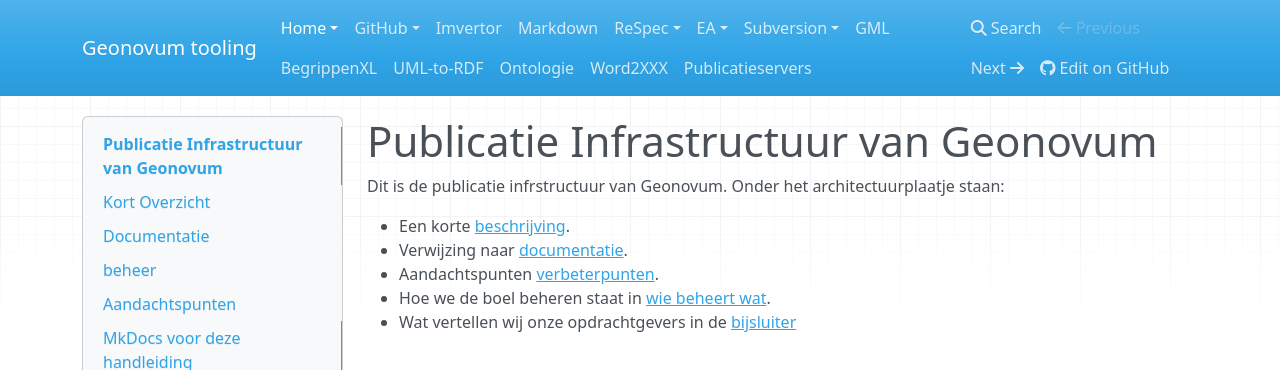
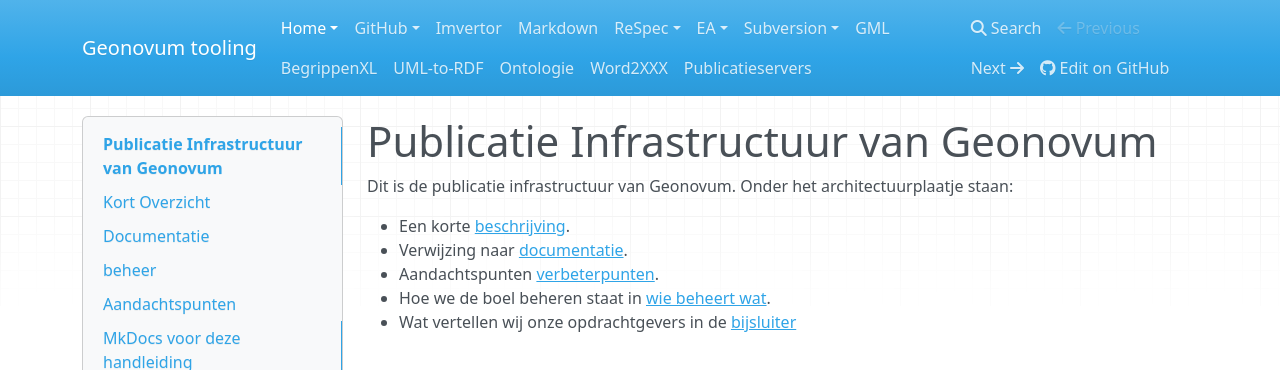
Before and after one commit to Geonovum/handleiding-tooling, an MkDocs documentation site: the page built from docs/index.md, in a window 1280 px wide and 900 px high. Shown: the top 370 px of the window. Built offline with MkDocs 1.6.1, drawn with Linux system fonts in a browser that asks for light colours; nearby versions of some CDN libraries.

```diff
--- a/docs/index.md
+++ b/docs/index.md
@@ -1,6 +1,6 @@
 # Publicatie Infrastructuur van Geonovum
 
-Dit is de publicatie infrstructuur van Geonovum. Onder het architectuurplaatje staan:
+Dit is de publicatie infrastructuur van Geonovum. Onder het architectuurplaatje staan:
 
 - Een korte [beschrijving](#kort-overzicht).
 - Verwijzing naar [documentatie](#documentatie).
@@ -10,6 +10,8 @@
 
 
 ![publicatie infrastructuur](media/PublicatieInfrastructuurGeonovum.drawio.svg)
+
+
 
 ## Kort Overzicht
 
```
Also changed, not shown: docs/ReSpec/index.md (+6 -3 lines), docs/werkwijze-modelleren.md (+3 -0 lines).
